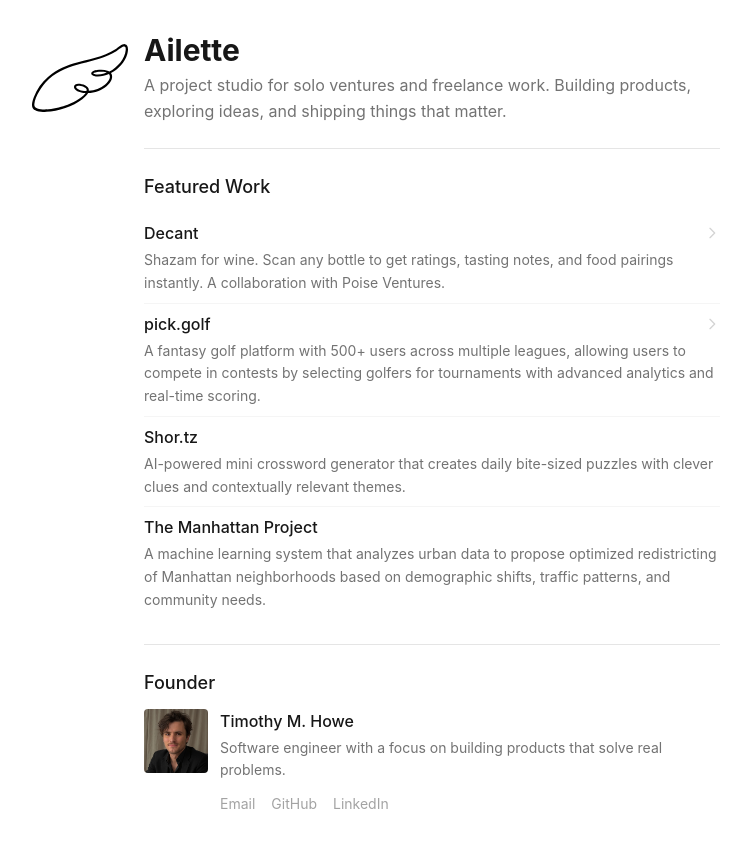
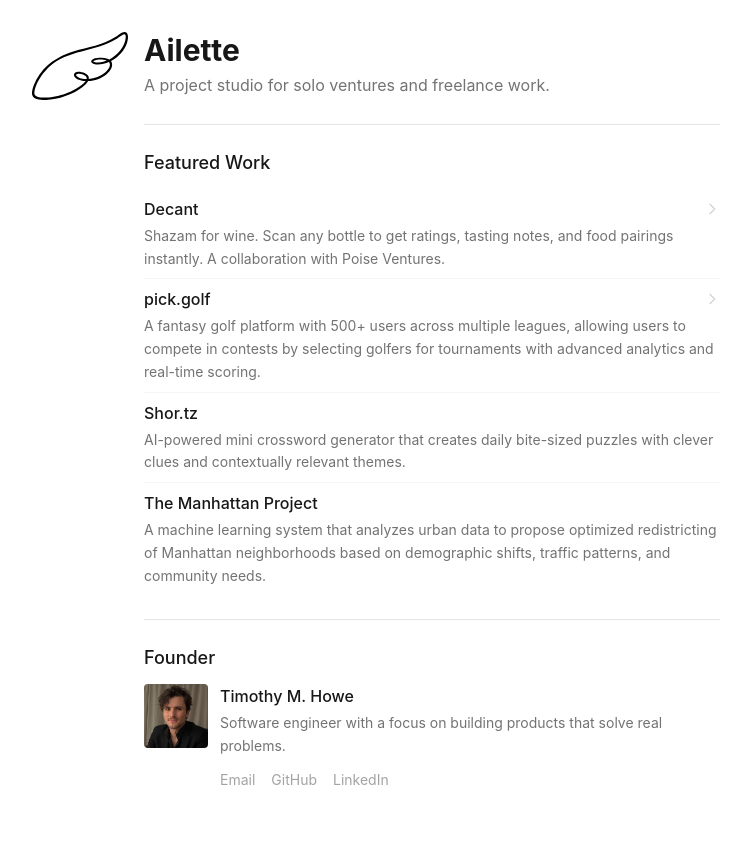
Before and after one commit to timothymhowe/ailette, a Next.js app: page / in a window 1280 px wide. Shown: the whole page, without its empty margins (208-955 px from the left). After the commit the page ends 822 px from the top, so only its background shows below. Built offline with nearby package versions, Linux system fonts and the light colour scheme.

Commit message:
Simplify header description
🤖 Generated with [Claude Code](https://claude.com/claude-code)

Co-Authored-By: Claude <noreply@anthropic.com>

```diff
--- a/src/app/page.jsx
+++ b/src/app/page.jsx
@@ -14,7 +14,7 @@ export default function Home() {
           <div>
             <h1 className="text-3xl font-bold text-neutral-900 mb-1">Ailette</h1>
             <p className="text-neutral-500 leading-relaxed">
-              A project studio for solo ventures and freelance work. Building products, exploring ideas, and shipping things that matter.
+              A project studio for solo ventures and freelance work.
             </p>
           </div>
         </header>
```
